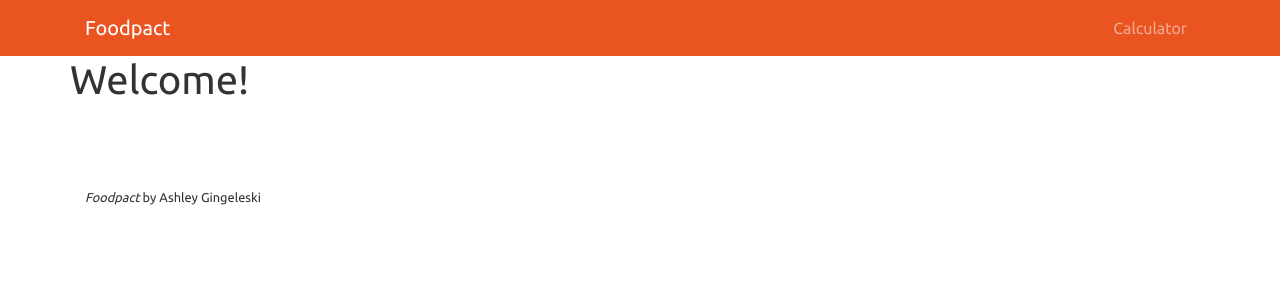
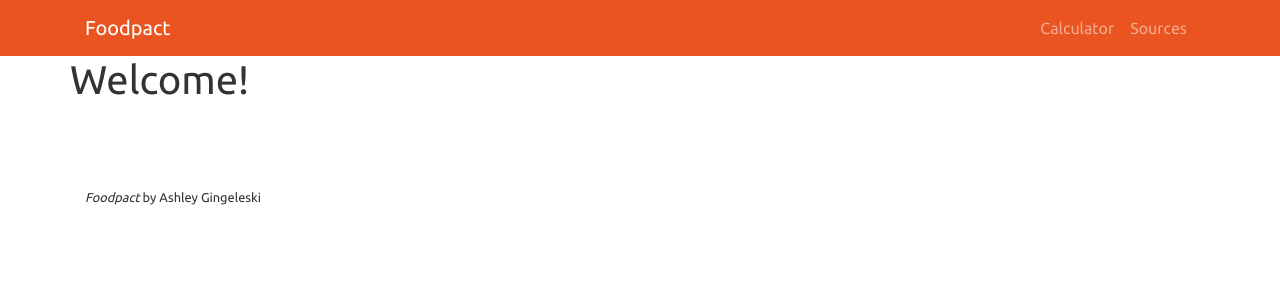
Before and after one commit to ashleylizg/foodpact, a Flask app: page / in a window 1280 px wide. Shown: the top 300 px of the page. Run offline with Flask 2, Linux system fonts and the light colour scheme; parts of the project's set-up code (start-up, migrations or seed data) failed here and were passed over; some libraries are stand-ins or nearby versions.

Commit message:
#3 frame out a 'sources' tab

```diff
--- a/project/client/templates/header.html
+++ b/project/client/templates/header.html
@@ -9,6 +9,9 @@
         <li class="nav-item">
           <a class="nav-link" href="{{ url_for('main.calculator') }}">Calculator</a>
         </li>
+        <li class="nav-item">
+          <a class="nav-link" href="{{ url_for('main.sources') }}">Sources</a>
+        </li>
       </ul>
     </div>
   </div>
--- a/project/server/main/views.py
+++ b/project/server/main/views.py
@@ -15,3 +15,8 @@ def home():
 @main_blueprint.route('/calculator')
 def calculator():
     return render_template('main/calculator.html')
+
+
+@main_blueprint.route('/sources')
+def sources():
+    return render_template('main/sources.html')
```
Also changed, not shown: project/client/templates/main/sources.html (added, +14 -0 lines).
